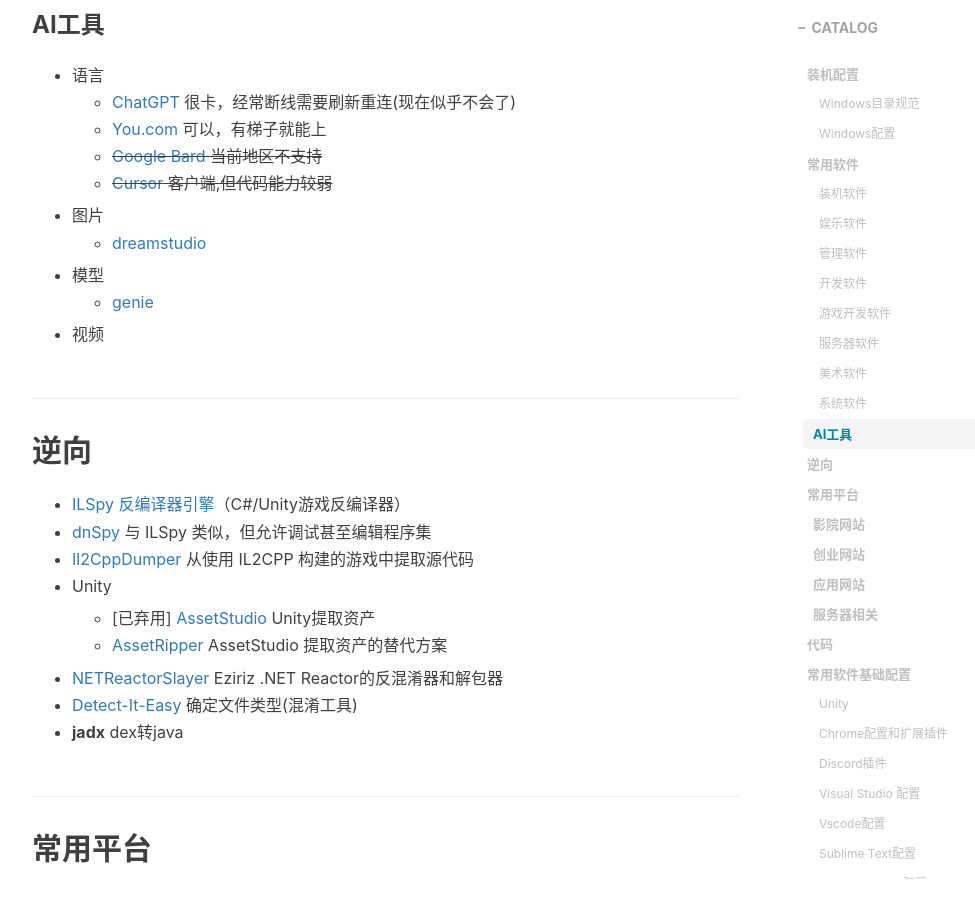
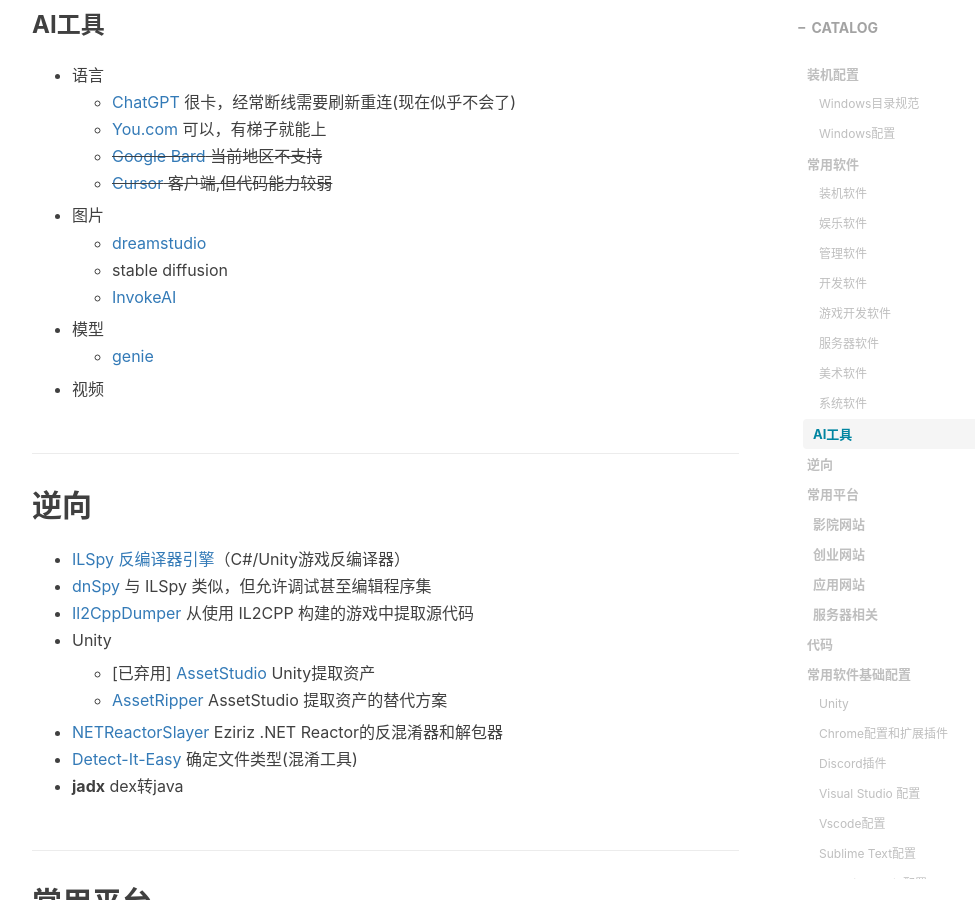
Before and after one commit to gumcstronger/gumcstronger.github.io, a Jekyll site: the page built from _posts/2022/2022-08-24-windows.md, in a window 1280 px wide and 900 px high, scrolled down 5269 px. Shown: the whole window, without its empty margins (233-1208 px from the left). Built offline with Jekyll 4.4.1, drawn with Linux system fonts in a browser that asks for light colours; comment, search, counter and statistics services are not loaded.

Commit message:
Update 2022-08-24-windows.md

```diff
--- a/_posts/2022/2022-08-24-windows.md
+++ b/_posts/2022/2022-08-24-windows.md
@@ -180,6 +180,8 @@
   * ~~[Cursor](https://www.cursor.so/) 客户端,但代码能力较弱~~
 * 图片
   * [dreamstudio](https://beta.dreamstudio.ai/generate)
+  * stable diffusion
+  * [InvokeAI](https://github.com/invoke-ai/InvokeAI)
 * 模型
   * [genie](https://lumalabs.ai/genie)
 * 视频
```
